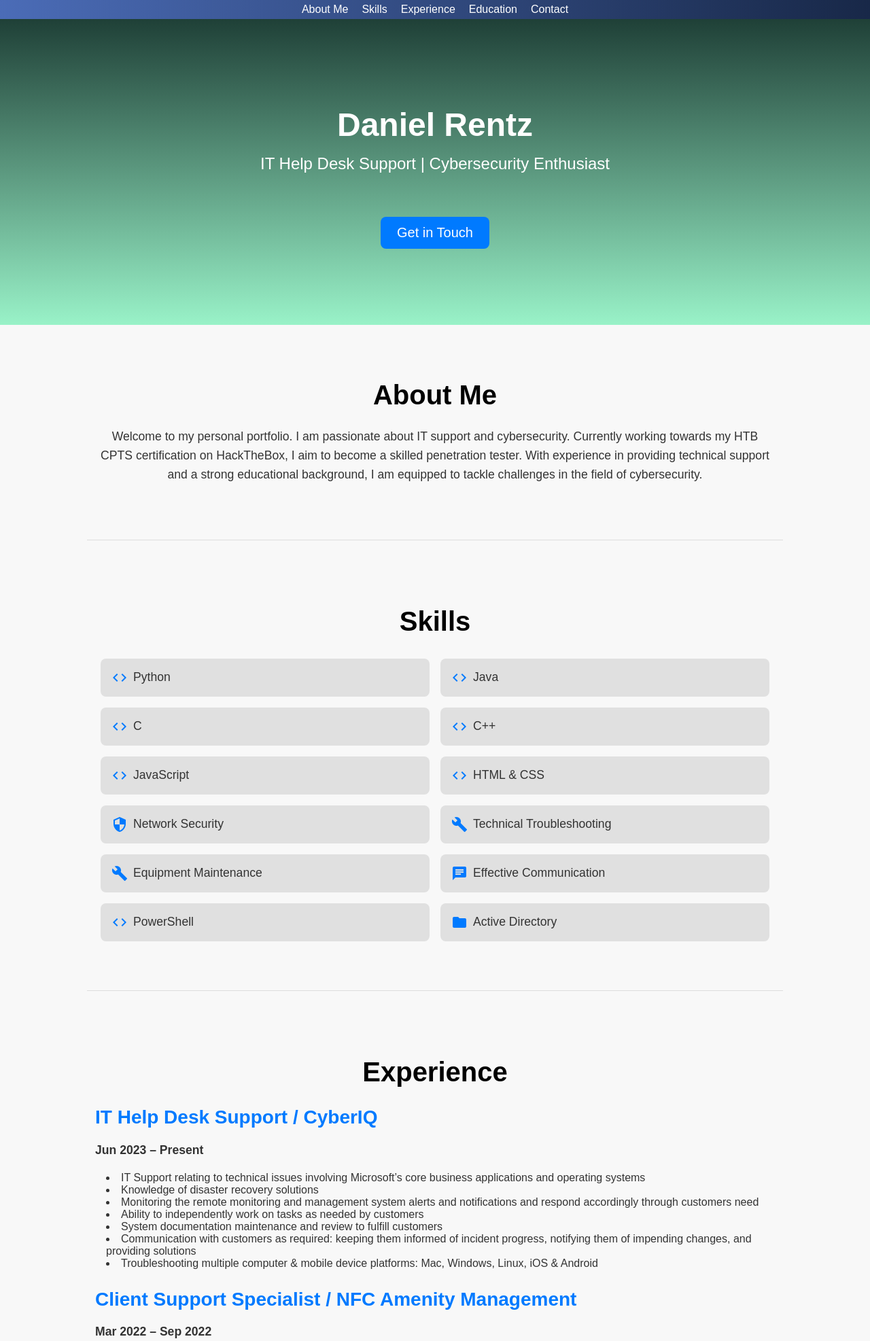
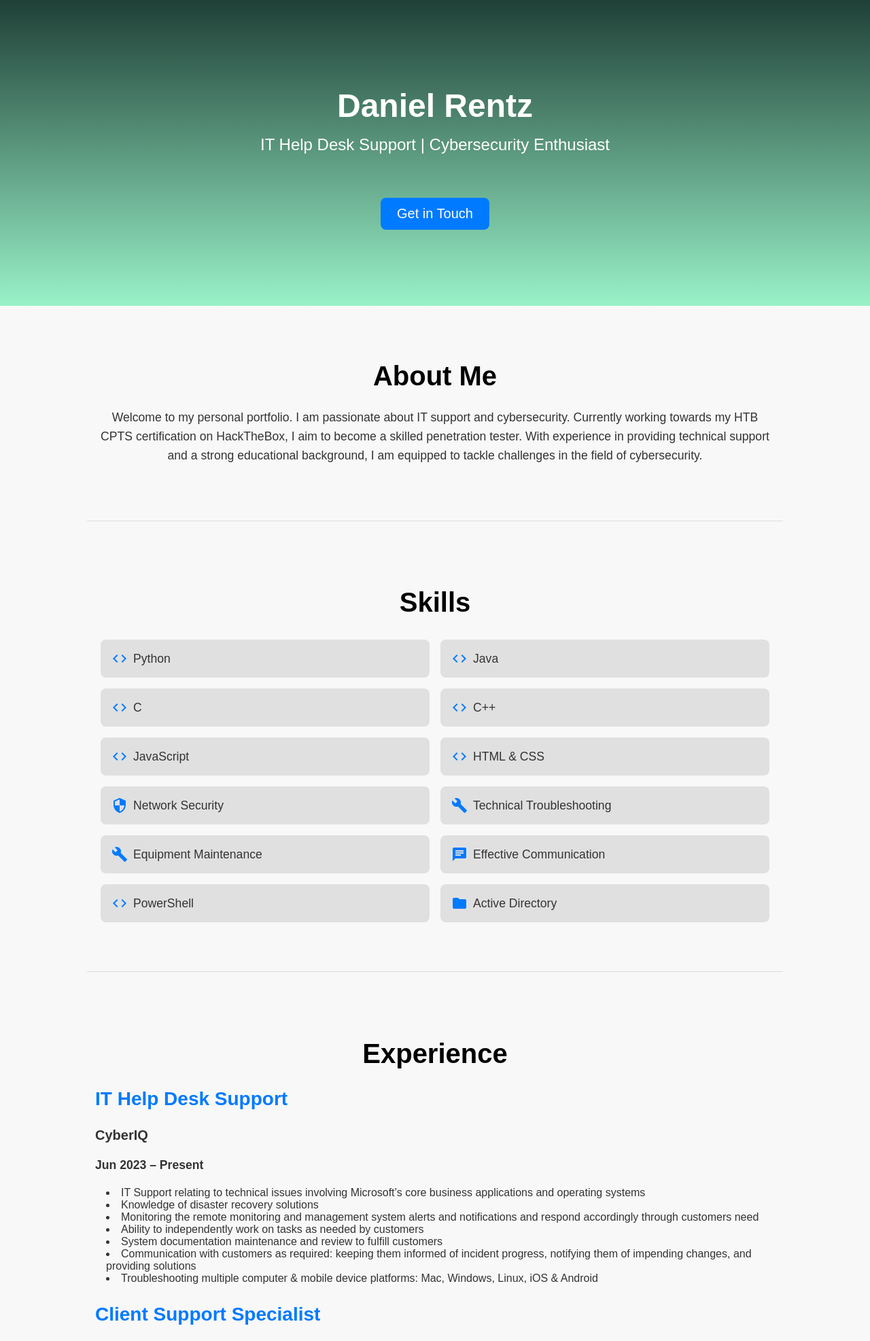
Before and after one commit to drent-z/danielren.tz, a Flask app: page / in a window 1280 px wide. Shown: the top 1973 px of the page at 68% size. Run offline with Flask 2, Linux system fonts and the light colour scheme; some web fonts are replaced.

Commit message:
updated design

```diff
--- a/app/static/styles.css
+++ b/app/static/styles.css
@@ -5,30 +5,6 @@ body {
     background-color: #f8f8f8;
     color: #333;
     scroll-behavior: smooth;
-}
-
-header {
-    background: linear-gradient(90deg, #4b6cb7, #182848); /* Blue gradient */
-    padding: 0.3rem 0; /* Thinner padding */
-    text-align: center;
-    font-size: 0.9rem; /* Reduced font size */
-}
-
-header nav ul {
-    list-style: none;
-    padding: 0;
-    margin: 0;
-}
-
-header nav ul li {
-    display: inline;
-    margin: 0 0.5rem; /* Reduced margin */
-}
-
-header nav ul li a {
-    color: #fff;
-    text-decoration: none;
-    font-size: 1rem; /* Reduced font size */
 }
 
 .hero {
@@ -138,6 +114,12 @@ header nav ul li a {
     color: #007aff; /* Blue header */
 }
 
+.experience-item h4, .education-item h4 {
+    font-size: 1.25rem; /* Adjusted font size */
+    margin-bottom: 0.5rem;
+    color: #333;
+}
+
 .experience-item p, .education-item p {
     font-size: 1.1rem; /* Adjusted font size */
     color: #333;
@@ -198,7 +180,7 @@ footer {
         font-size: 1rem; /* Adjusted font size for mobile */
     }
 
-    .experience-item h3, .education-item h3 {
+    .experience-item h3, .education-item h3, .experience-item h4, .education-item h4 {
         font-size: 1.5rem; /* Adjusted font size for mobile */
     }
 
--- a/app/templates/index.html
+++ b/app/templates/index.html
@@ -9,20 +9,6 @@
     <link rel="stylesheet" href="https://fonts.googleapis.com/css?family=SF+Pro+Rounded:300,400,500,700&display=swap">
 </head>
 <body>
-    <header class="header">
-        <div class="container">
-            <nav>
-                <ul>
-                    <li><a href="#about">About Me</a></li>
-                    <li><a href="#skills">Skills</a></li>
-                    <li><a href="#experience">Experience</a></li>
-                    <li><a href="#education">Education</a></li>
-                    <li><a href="#contact">Contact</a></li>
-                </ul>
-            </nav>
-        </div>
-    </header>
-
     <section class="hero">
         <div class="container">
             <h1>Daniel Rentz</h1>
@@ -67,7 +53,8 @@
             <div class="container">
                 <h2>Experience</h2>
                 <div class="experience-item">
-                    <h3>IT Help Desk Support / CyberIQ</h3>
+                    <h3>IT Help Desk Support</h3>
+                    <h4>CyberIQ</h4>
                     <p><strong>Jun 2023 – Present</strong></p>
                     <ul>
                         <li>IT Support relating to technical issues involving Microsoft’s core business applications and operating systems</li>
@@ -80,7 +67,8 @@
                     </ul>
                 </div>
                 <div class="experience-item">
-                    <h3>Client Support Specialist / NFC Amenity Management</h3>
+                    <h3>Client Support Specialist</h3>
+                    <h4>NFC Amenity Management</h4>
                     <p><strong>Mar 2022 – Sep 2022</strong></p>
                     <ul>
                         <li>Managed front desk operations, ensuring top-tier service by efficiently addressing technical and non-technical inquiries</li>
@@ -100,11 +88,13 @@
             <div class="container">
                 <h2>Education</h2>
                 <div class="education-item">
-                    <h3>Bachelor of Science in Cybersecurity / Florida International University</h3>
+                    <h3>Bachelor of Science in Cybersecurity</h3>
+                    <h4>Florida International University</h4>
                     <p><strong>Jan 2024 – Apr 2025</strong></p>
                 </div>
                 <div class="education-item">
-                    <h3>Associate in Arts in Computer & Information Systems / Miami Dade College</h3>
+                    <h3>Associate in Arts in Computer & Information Systems</h3>
+                    <h4>Miami Dade College</h4>
                     <p><strong>Jun 2022 – Dec 2023</strong></p>
                 </div>
             </div>
```
Also changed, not shown: 2 other files.
